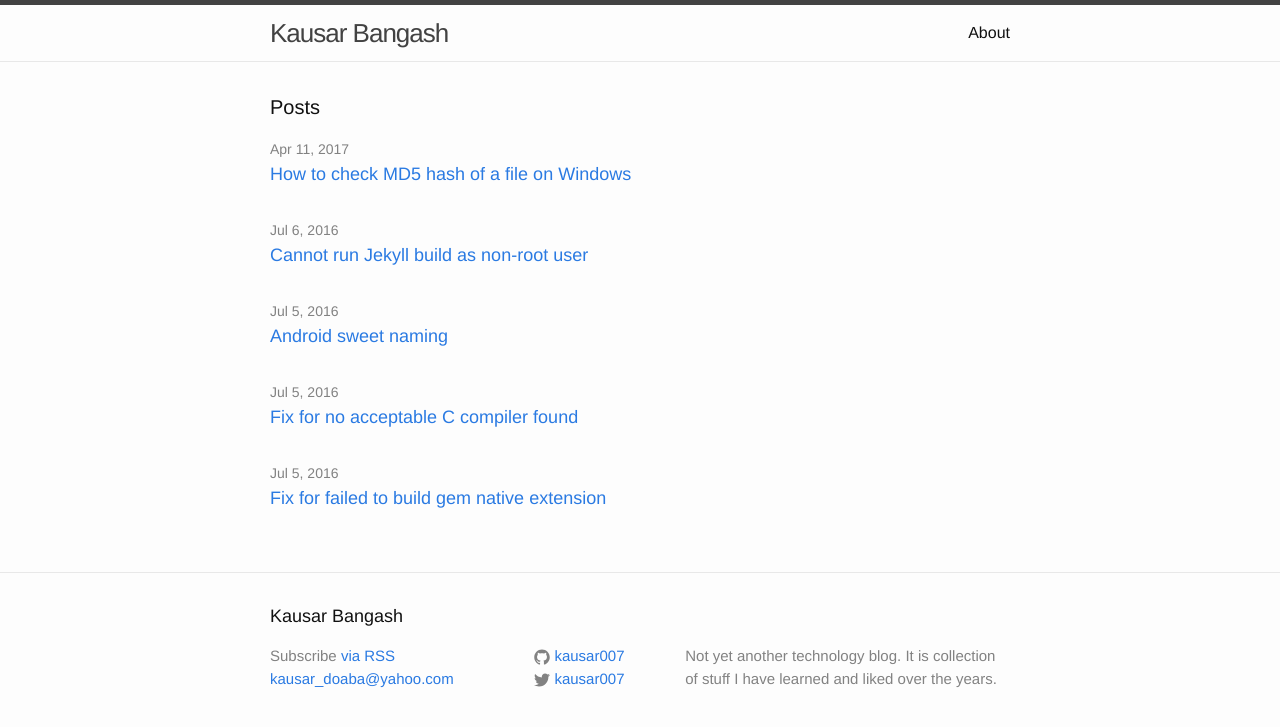
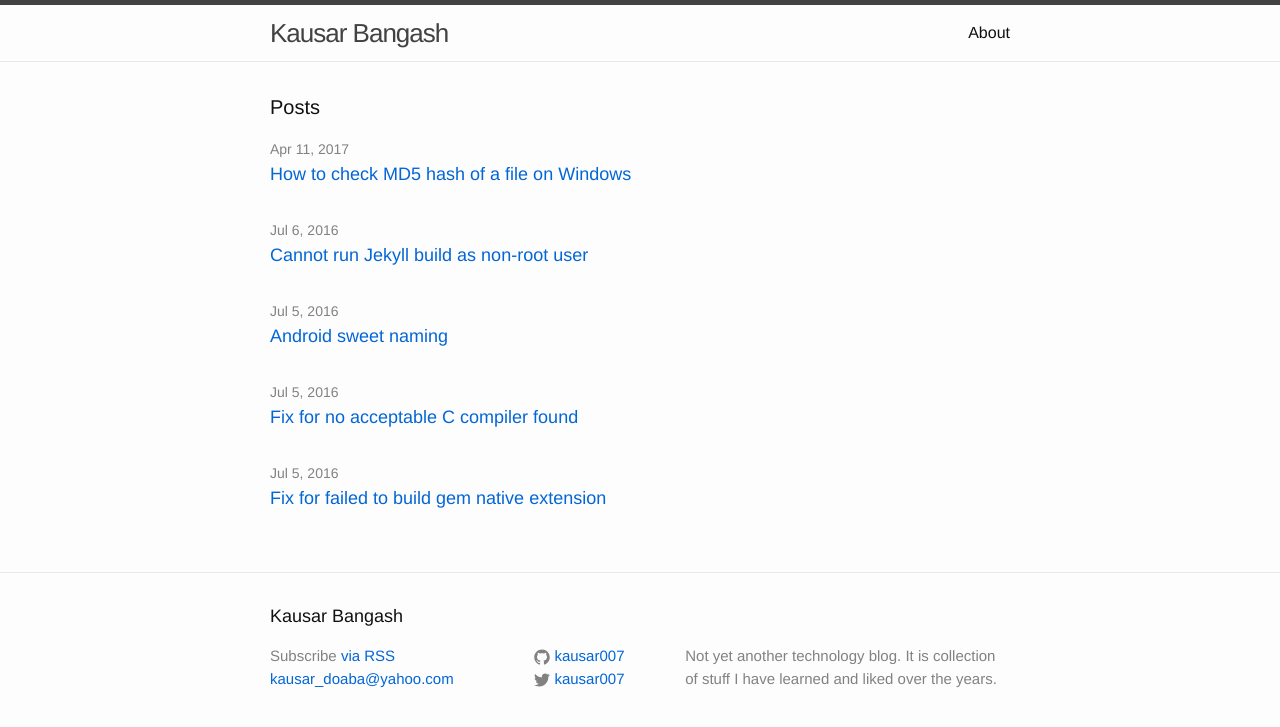
Before and after one commit to kausar007/old-site-jekyll, a Jekyll site: the page built from index.html, in a window 1280 px wide. Shown: the top 727 px of the page. Built offline with Jekyll 4.4.1, drawn with Linux system fonts in a browser that asks for light colours.

Commit message:
Change brand-color

```diff
--- a/css/main.scss
+++ b/css/main.scss
@@ -16,7 +16,7 @@ $spacing-unit:     30px;
 
 $text-color:       #111;
 $background-color: #fdfdfd;
-$brand-color:      #2a7ae2;
+$brand-color:      #0366d6;
 
 $grey-color:       #828282;
 $grey-color-light: lighten($grey-color, 40%);
```
